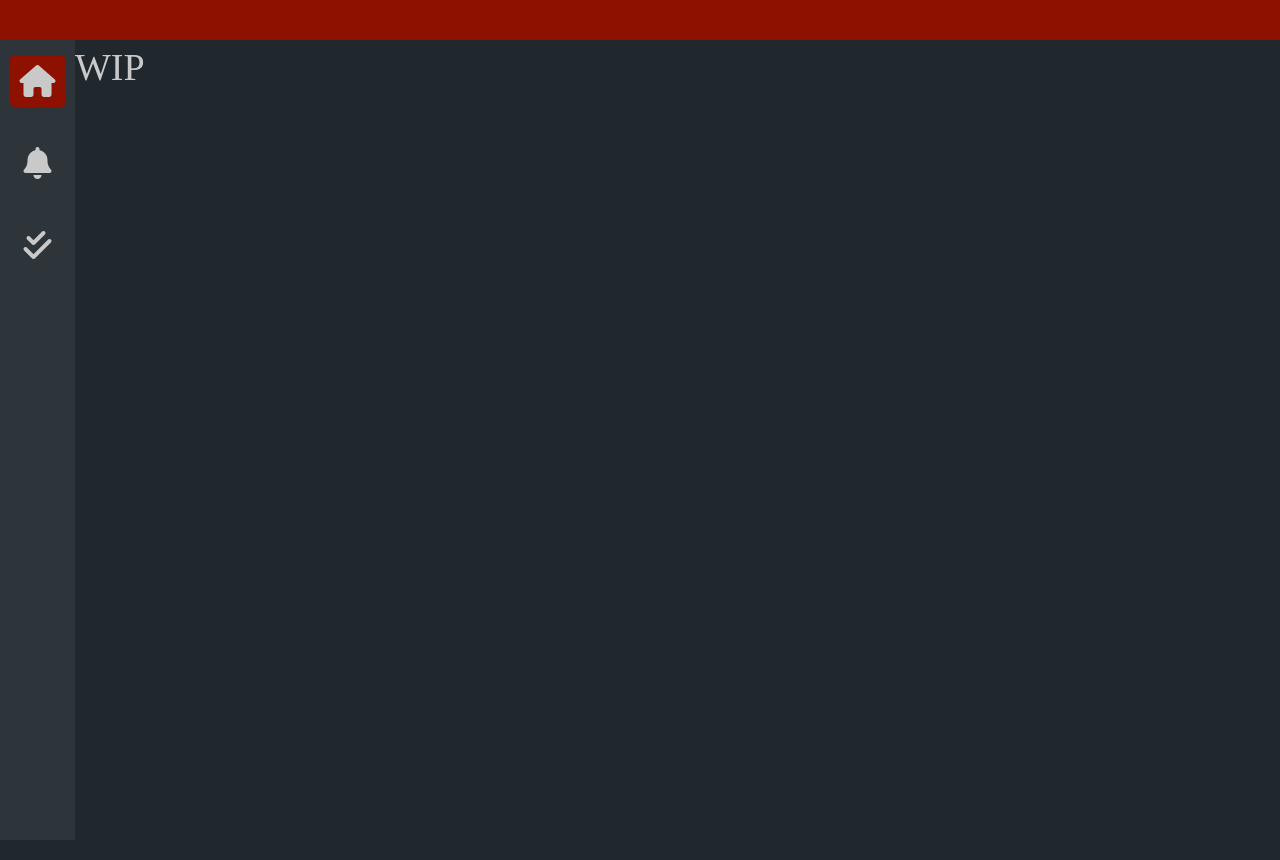
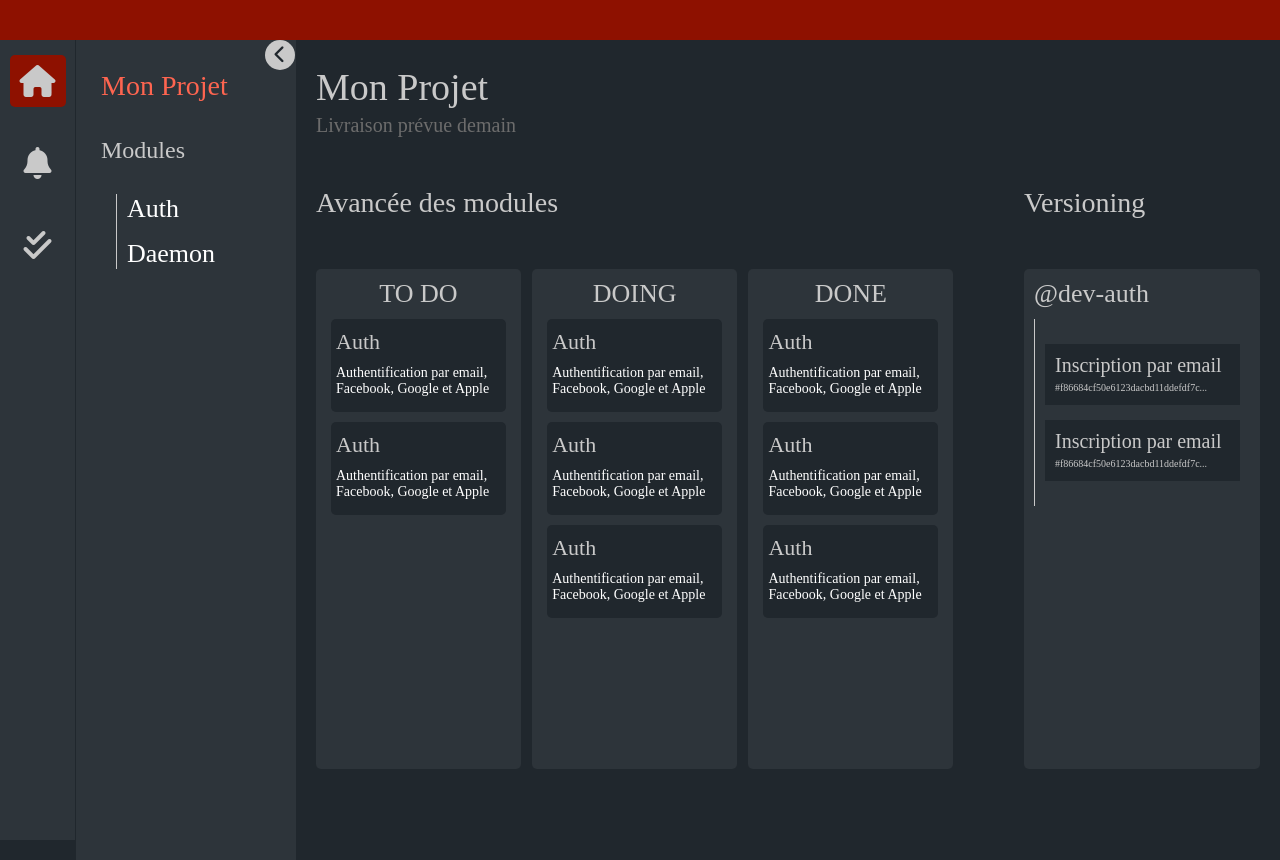
Before and after one commit to aklipfel/project-tracker, a Vue app: page /tasks in a window 1280 px wide. Built offline with nearby package versions, Linux system fonts and the light colour scheme.

Commit message:
Tasks screen and its components

```diff
--- /dev/null
+++ b/src/components/Hierarchy.vue
@@ -0,0 +1,141 @@
+<template>
+  <div id="hierarchy">
+    <div
+      v-if="showBar"
+      @click="toggleBar"
+      :class="{ opened: showBar }"
+      class="toggle-bar"
+    >
+      <i class="fas fa-chevron-left"></i>
+    </div>
+    <div
+      v-else
+      @click="toggleBar"
+      :class="{ opened: showBar }"
+      class="toggle-bar"
+    >
+      <i class="fas fa-chevron-right"></i>
+    </div>
+
+    <div v-if="showBar" class="hierarchy">
+      <h1
+        @click="setSelected(project)"
+        :class="{ active: selected.id == project.id }"
+      >
+        {{ project.name }}
+      </h1>
+      <h2>Modules</h2>
+      <div class="modules">
+        <h3
+          v-for="mod in modules"
+          :key="mod.id"
+          @click="setSelected(mod)"
+          :class="{ active: selected.id == mod.id }"
+        >
+          {{ mod.name }}
+        </h3>
+      </div>
+    </div>
+  </div>
+</template>
+
+<script>
+export default {
+  name: "Hierarchy",
+  data() {
+    return {
+      showBar: true,
+      project: { id: 0, name: "Mon Projet" },
+      //To State
+      modules: [
+        {
+          id: 1,
+          name: "Auth",
+          tasks: { doing: ["", ""], todo: [""], done: ["", "", "", ""] },
+        },
+        {
+          id: 2,
+          name: "Daemon",
+          tasks: { doing: ["", "", ""], todo: ["", "", "", ""], done: [""] },
+        },
+      ],
+    };
+  },
+  props: {
+    sendSelected: { types: Function },
+    selected: { types: Object },
+  },
+  methods: {
+    toggleBar() {
+      this.showBar = !this.showBar;
+    },
+    setSelected(val) {
+      this.sendSelected(val);
+    },
+  },
+};
+</script>
+
+
+<style lang="scss" scoped>
+@import "@/assets/scss/_variables.scss";
+
+.toggle-bar {
+  height: 30px;
+  width: 30px;
+  border-radius: 50px;
+  display: flex;
+  justify-content: center;
+  align-items: center;
+  float: right;
+  position:absolute;
+  font-size: 18px;
+  background-color: $dark;
+  i {
+    color: $lightgrey;
+  }
+}
+.opened {
+  background-color: $lightgrey;
+  position:absolute;
+  left: 265px;
+  i {
+    color: $dark;
+  }
+}
+
+.hierarchy {
+  margin-left: 1px;
+  padding: 10px;
+  height: 100vh;
+  width: 200px;
+  background-color: $darkgrey;
+
+  .active {
+    color: $lightred !important;
+  }
+
+  h1 {
+    font-size: 28px;
+    padding: 15px;
+    color: white;
+  }
+  h2 {
+    font-size: 24px;
+
+    margin: 0px;
+    padding: 15px;
+  }
+  .modules {
+    margin-left: 30px;
+    border-left: 1px solid $lightgrey;
+
+    h3 {
+      text-align: left;
+      margin-left: 10px;
+      color: white;
+      margin-top: 15px;
+    }
+  }
+}
+</style>
--- /dev/null
+++ b/src/components/ScrumTable.vue
@@ -0,0 +1,55 @@
+<template>
+  <div id="scrum-table">
+    <h2>Avancée des modules</h2>
+    <div class="table">
+      <div class="grey-container">
+        <h3>TO DO</h3>
+        <ScrumTableTile />
+        <ScrumTableTile />
+      </div>
+      <div class="grey-container">
+        <h3>DOING</h3>
+        <ScrumTableTile />
+        <ScrumTableTile />
+        <ScrumTableTile />
+      </div>
+      <div class="grey-container">
+        <h3>DONE</h3>
+        <ScrumTableTile />
+        <ScrumTableTile />
+        <ScrumTableTile />
+      </div>
+    </div>
+  </div>
+</template>
+
+<script>
+import ScrumTableTile from "@/components/ScrumTableTile";
+export default {
+  name: "ScrumTable",
+  components: {
+    ScrumTableTile,
+  },
+};
+</script>
+
+<style lang="scss" scoped>
+@import "@/assets/scss/_variables.scss";
+
+#scrum-table {
+  width:75%;
+
+  .table {
+    display: flex;
+    align-items: flex-start;
+    justify-content: space-between;
+
+    width: 90%;
+
+    .grey-container {
+	  width:29%;
+      min-height: 60vh;
+    }
+  }
+}
+</style>
--- /dev/null
+++ b/src/components/ScrumTableTile.vue
@@ -0,0 +1,39 @@
+<template>
+  <div class="table-tile">
+    <div class="module-name">Auth</div>
+    <div class="module-descr">
+      Authentification par email, Facebook, Google et Apple
+    </div>
+  </div>
+</template>
+
+<script>
+export default {
+  name: "ScrumTableTile",
+};
+</script>
+
+<style lang="scss" scoped>
+@import '@/assets/scss/_variables.scss';
+
+.table-tile {
+  margin: 0 auto;
+  background-color: $dark;
+  border-radius: 5px;
+  margin: 10px 5px;
+  padding: 5px;
+  text-align: left;
+
+}
+.module-name {
+    font-size: 22px;
+    margin: 5px 0;
+  }
+
+  .module-descr {
+    font-size: 14px;
+    color: #fff;
+    font-weight: 400;
+    margin: 10px 0;
+  }
+</style>
--- /dev/null
+++ b/src/components/TasksList.vue
@@ -0,0 +1,57 @@
+<template>
+  <div class="lists">
+    <div class="doings">
+      <h2>Tâches en cours</h2>
+
+      <Tile v-for="index in tasks.doing.length" :key="index + 10">
+        <div class="state">DOING</div></Tile
+      >
+    </div>
+
+    <div class="todos">
+      <h2>Tâches à venir</h2>
+      <Tile v-for="index in tasks.todo.length" :key="index + 20">
+        <div class="state todo">DOING</div></Tile
+      >
+    </div>
+
+    <div class="dones">
+      <h2>Tâches terminées</h2>
+
+      <Tile v-for="index in tasks.done.length" :key="index + 30">
+        <div class="state done">DOING</div></Tile
+      >
+    </div>
+  </div>
+</template>
+
+<script>
+import Tile from "@/components/Tile";
+export default {
+  name: "TasksList",
+  components: { Tile },
+  props: {
+    tasks: { types: Array },
+  },
+};
+</script>
+
+<style lang="scss" scoped>
+.lists {
+  height: 100vh;
+  width:75%;
+  display: flex;
+  flex-direction: column;
+  align-items: flex-start;
+
+  .todos, .doings, .dones{
+    width:90%;
+
+    .tile{
+      width:100%;
+    }
+  }
+}
+
+
+</style>
--- /dev/null
+++ b/src/components/Versioning.vue
@@ -0,0 +1,64 @@
+<template>
+  <div class="versioning">
+    <h2>Versioning</h2>
+    <div class="grey-container">
+      <h3>@dev-auth</h3>
+
+      <div class="commits">
+        <div v-for="index in 2" :key="index" class="commit">
+          <h3>Inscription par email</h3>
+          <span>#f86684cf50e6123dacbd11ddefdf7c...</span>
+        </div>
+      </div>
+    </div>
+  </div>
+</template>
+
+<script>
+export default {
+  name: "Versioning",
+};
+</script>
+
+<style lang="scss" scoped>
+@import "@/assets/scss/_variables.scss";
+
+.versioning {
+  width: 25%;
+
+  h3 {
+    text-align: left;
+  }
+
+  .grey-container {
+    background-color: $darkgrey;
+    margin: 0px;
+    padding: 10px;
+    min-height: 60vh;
+  }
+
+  .commits {
+    margin-top: 10px;
+    padding: 10px;
+    border-left: 1px solid $lightgrey;
+
+    .commit {
+      background-color: $dark;
+      padding: 10px;
+      margin: 15px 0;
+      text-align: left;
+
+      h3 {
+        font-size: 20px;
+        text-align: left;
+        margin: 0;
+      }
+
+      span {
+        color: $lightgrey;
+        font-size: 10px;
+      }
+    }
+  }
+}
+</style>
--- a/src/views/Tasks.vue
+++ b/src/views/Tasks.vue
@@ -1,5 +1,63 @@
 <template>
   <div id="tasks">
-	  <h1>WIP</h1>
+    <Hierarchy :sendSelected="setSelected" :selected="selected"/>
+
+    <div class="module">
+      <div v-if="selected.id == project.id" class="infos">
+        <h1>Mon Projet</h1>
+        <h4>Livraison prévue demain</h4>
+      </div>
+      <div v-else class="infos">
+        <h1>Auth</h1>
+        <h4>Livraison prévue demain</h4>
+      </div>
+      <div class="content">
+        <ScrumTable v-if="selected.id == project.id" />
+        <TasksList :tasks="selected.tasks" v-else />
+        <Versioning />
+      </div>
+    </div>
   </div>
 </template>
+
+<script>
+import TasksList from "@/components/TasksList";
+import ScrumTable from "@/components/ScrumTable";
+import Versioning from "@/components/Versioning";
+import Hierarchy from "@/components/Hierarchy";
+export default {
+  name: "Tasks",
+  components: { TasksList, Versioning, Hierarchy, ScrumTable },
+  data() {
+    return {
+      toggleProject: true,
+      project: {id : 0, name:"Mon Projet", tasks:[]},
+      selected: {id : 0, name:"Mon Projet",tasks:[]},
+      //To State
+      modules: [
+        { id: 1, name: "Auth", tasks: {doing: ["",""], todo: [""], done: ["","","",""]} },
+        { id: 2, name: "Daemon", tasks: {doing: ["","",""], todo: ["","","",""], done: [""]}},
+      ],
+    };
+  },
+
+  methods: {
+    setSelected(val) {
+      this.selected = val;
+    },
+  },
+};
+</script>
+
+<style lang="scss" scoped>
+@import "@/assets/scss/_variables.scss";
+
+#tasks {
+  display: flex;
+
+  .module {
+    width: 100%;
+    padding: 20px;
+  }
+}
+</style>
```
